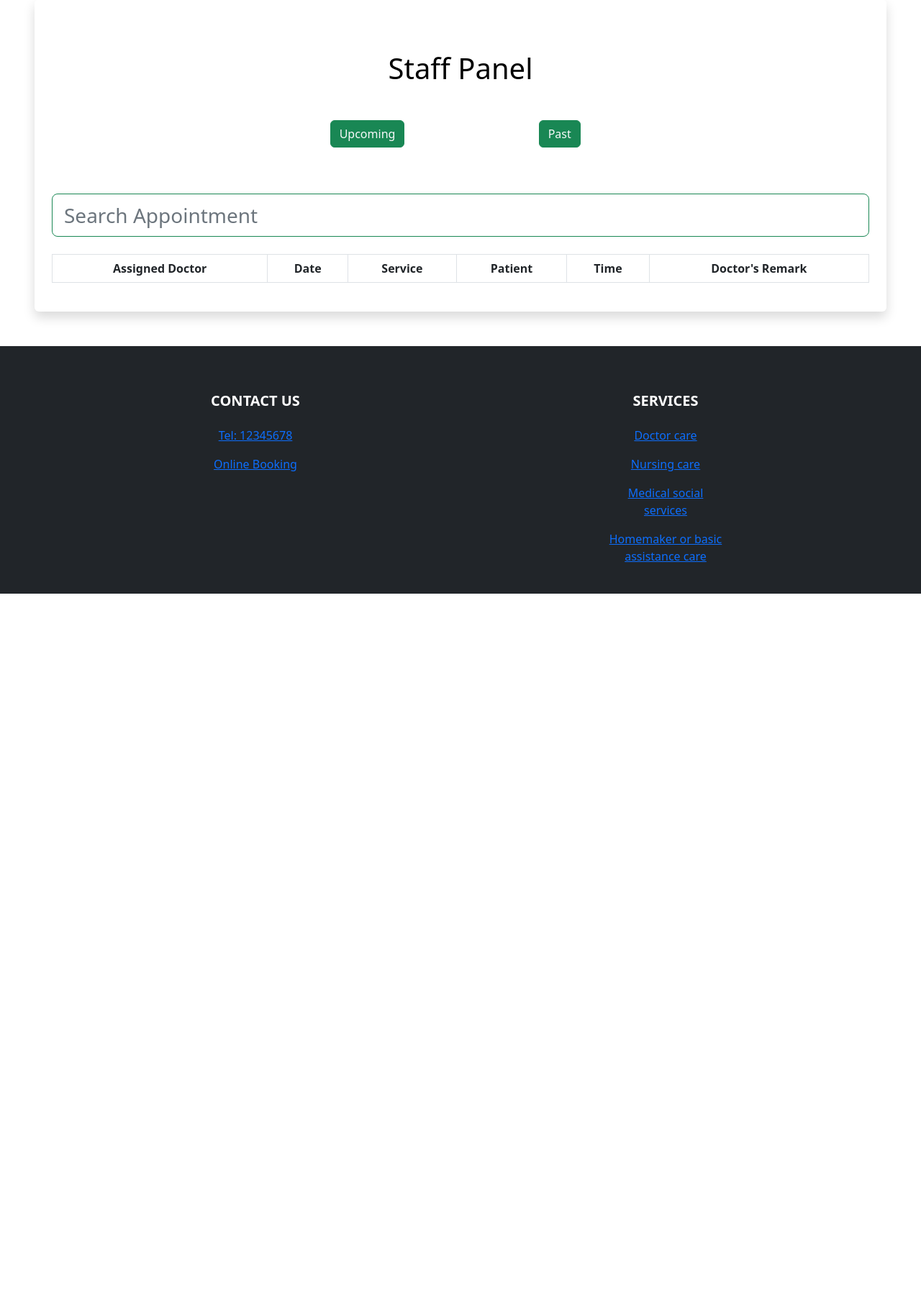
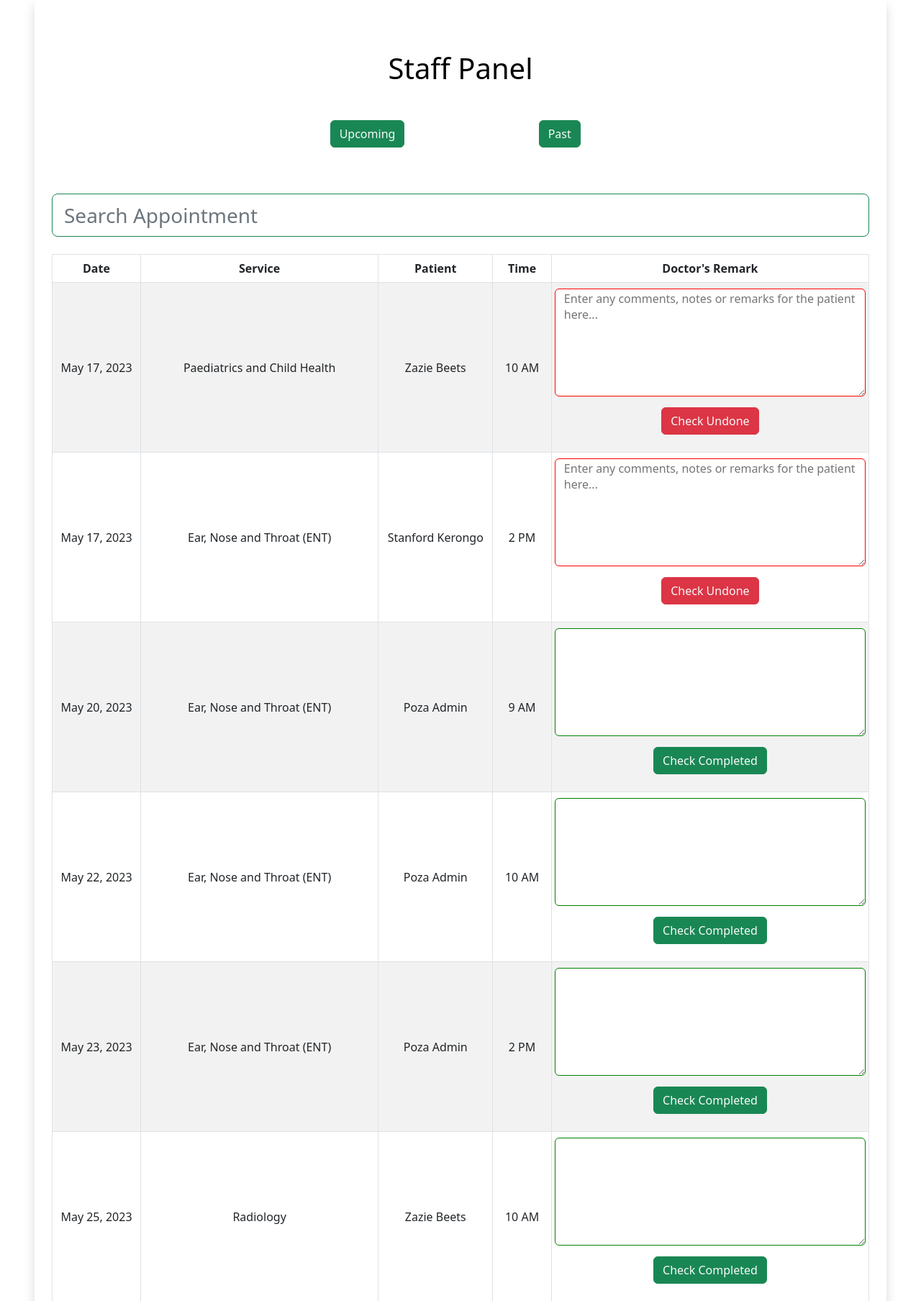
Before and after one commit to kurosakiaduma/poza, a Django app: page /staff-panel/ in a window 1280 px wide. Shown: the part 123-1931 px from the top of the page at 72% size. Before the commit the page ends 948 px from the top, so only its background shows below. Run offline with Django 4.2, Linux system fonts and the light colour scheme; a user stored in the database is signed in; data comes from the database, SQL or seed files in the repository; lists and menus that the app fills with data are empty; some libraries are stand-ins or nearby versions.

Commit message:
enable logic for doctors to mark appointments as seen or not along with doctor remarks

```diff
--- a/booking/templates/staffPanel.html
+++ b/booking/templates/staffPanel.html
@@ -7,6 +7,7 @@
 
 
 {% if user.is_authenticated and user.account_type != "PATIENT" %}
+
 
 <div class="shadow p-4 mb-5 bg-body bg-body rounded text-black  m-5 ">
     <h1 class="text-center mt-5 mb-5">Staff Panel</h1>
@@ -28,10 +29,9 @@
     <br>
 
     <div class="table-responsive">
-      <table class="table table-bordered table-striped table-hover mx-auto">
+      <table class="table align-middle table-bordered table-striped table-hover mx-auto">
           <thead>
             <tr>
-              <th class="text-center" scope="col">Assigned Doctor</th>
               <th class="text-center" scope="col">Date</th>
               <th class="text-center" scope="col">Service</th>
               <th class="text-center" scope="col">Patient</th>
@@ -41,45 +41,35 @@
           </thead>
           <tbody id="myTable">
               {% for item in items %}
+              {% if user.name == item.assigned_doctor or user.account_type == "ADMIN"%}
             <tr>
-              <td class="text-center">{{item.assigned_doctor}}</td>
               <td class="text-center">{{item.day}}</td>
               <td class="text-center">{{item.service}}</td>
               <td class="text-center">{{item.uuid.name}}</td>
               <td class="text-center">{{item.time}}</td>
               <td class="text-center">
-                <form action='{% url "staffPanel" app_id=item.app_id%}', method="post">
+                <form action='{% url "staffPanel" app_id=item.app_id%}', method="post", class="me-2 ms-2">
+                  {% csrf_token %}
                   <div class="row">
-                    {% if not item.completed %}
-                    <div class="col">
-                      <textarea type="text" name="note" id="note" style="height:100px; border-color:green", placeholder="Enter any comments, notes or remarks for the patient here..."></textarea>
-                    </div>
-                    {% else %}
-                    <div class="col">
-                      <textarea readonly="True" type="text" name="note" id="note" style="height: 100px; border-color:red;", placeholder="Enter any comments, notes or remarks for the patient here..."></textarea>
-                    </div>
+
+                      {% if not item.completed %}
+                      <textarea type="text" name="note" id="note" style="height: 150px; border-color:green", placeholder,="Enter any comments, notes or remarks for the patient here...", class="rounded">{{item.note}}</textarea>
+                      {% else %}
+                      <textarea readonly="True" type="text" name="note" id="note" style="height: 150px; border-color:red;" class="rounded" placeholder="Enter any comments, notes or remarks for the patient here...">{{item.note}}</textarea>
                       {% endif %}
+
                     <div class="col">
                       {%if not item.completed %}
-                      <button type="submit" class="btn btn-success  text-light" id="complete" style="margin-top: 30;">Check Completed</button>
+                      <button type="submit" class="btn btn-success  text-light" id="complete" style="margin-top: 15;" name="button_id" value="complete">Check Completed</button>
                       {% else %}
-                      <button type="submit" class="btn btn-success  text-light" id="incomplete">Check Undone</button>
+                      <button type="submit" class="btn btn-danger  text-light" id="incomplete" name="button_id" value="undo" style="margin-top: 15;">Check Undone</button>
                       {% endif %}
                     </div>
                   </div>
                 </form>
               </td>
-
-
-
-
-
-
-
-
-
-
             </tr>
+              {% endif %}
               {% endfor %}
           </tbody>
         </table>
--- a/booking/urls.py
+++ b/booking/urls.py
@@ -11,5 +11,6 @@ urlpatterns = [
     path('user-panel', views.userPanel, name='userPanel'),
     path('user-update/<int:app_id>', views.userUpdate, name='userUpdate'),
     path('staff-panel/<slug:foo>', views.staffPanel, name='staffPanel'),
+    path('staff-panel/<slug:app_id>', views.staffPanel, name='staffPanel'),
     path('staff-panel/', views.staffPanel, name='staffPanel'),
 ]+  static(settings.MEDIA_URL, document_root=settings.MEDIA_ROOT)
--- a/booking/views.py
+++ b/booking/views.py
@@ -5,6 +5,8 @@ from .models import *
 from django.contrib import messages
 from django.conf import settings
 from django.conf.urls.static import static
+from django.http import HttpResponseRedirect
+from urllib.parse import urlparse
 from django.forms import *
 from .forms import *
 
@@ -410,36 +412,53 @@ def userUpdate(request, app_id):
         })
 
 
-def staffPanel(request, foo=None, app_id=None):
+def staffPanel(request, **extra_fields):
     user = request.user
+    if request.method == "POST":
+        app_id =  extra_fields.get('foo', None)
+        clicked_button = request.POST.get('button_id')
+        if clicked_button == "complete":
+            #Filter to retrieve only available times from each date before displaying them to the user
+            print(f"{extra_fields} {request.POST.get('button_id')}")
+            note = request.POST.get("note")
+            patient = Appointment.objects.get(app_id=app_id).uuid.name
+            Appointment.objects.filter(app_id=app_id).update(
+                app_id=app_id,
+                note = note,
+                completed=True
+                )
+            messages.success(request, f"Completed, and sent a note to {patient}")
+        elif clicked_button == "undo":
+            patient = Appointment.objects.get(app_id=app_id).uuid.name
+            Appointment.objects.filter(app_id=app_id).update(
+                app_id=app_id,
+                completed=False
+            )
+            messages.info(request, f"You have confirmed your appointment with {patient} is not complete.")
+
+        if request.META.get('HTTP_REFERER') == 'http://127.0.0.1:8000/staff-panel/past?':
+            return redirect("http://127.0.0.1:8000/staff-panel/past?")
+        else:
+            return redirect("staffPanel")
+
     today = datetime.today()
 
-    if foo == "upcoming":
+    foo = extra_fields.get('foo', None)
+
+    if foo == "past":
+        minDate = (today - timedelta(days=30)).strftime('%Y-%m-%d')
+        maxDate = (today - timedelta(days=1)).strftime('%Y-%m-%d')
+
+    else:
         minDate = today.strftime('%Y-%m-%d')
         maxDate = (today + timedelta(days=21)).strftime('%Y-%m-%d')
-
-    else:
-        minDate = (today - timedelta(days=30)).strftime('%Y-%m-%d')
-        maxDate = (today - timedelta(days=1)).strftime('%Y-%m-%d')
 
 
     #Only show the Appointments 21 days from today
     items = Appointment.objects.filter(day__range=[minDate, maxDate]).order_by('day', 'time')
-    form = CompletedForm(initial={'completed': i.completed for i in items})
-    print(form)
-
-    if request.method == "POST":
-        #Filter to retrieve only available times from each date before displaying them to the user
-        app_id = ""
-        Appointment.objects.filter(app_id=app_id).update(
-            app_id=app_id,
-            note = note,
-                )
-
 
     return render(request, 'staffPanel.html', {
         'items':items,
         "user": user,
         "name": user.name,
-        "form":form
     })
```
Also changed, not shown: booking/signals.py (added).
